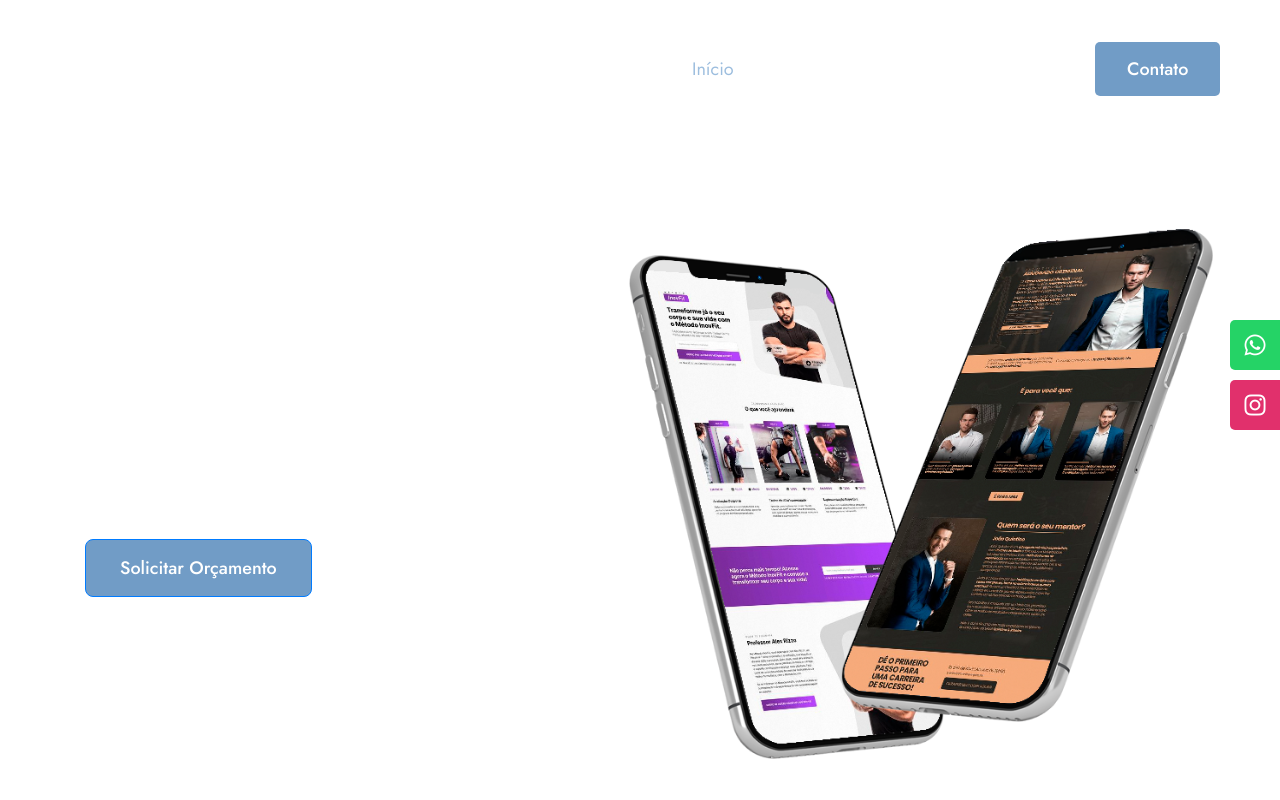
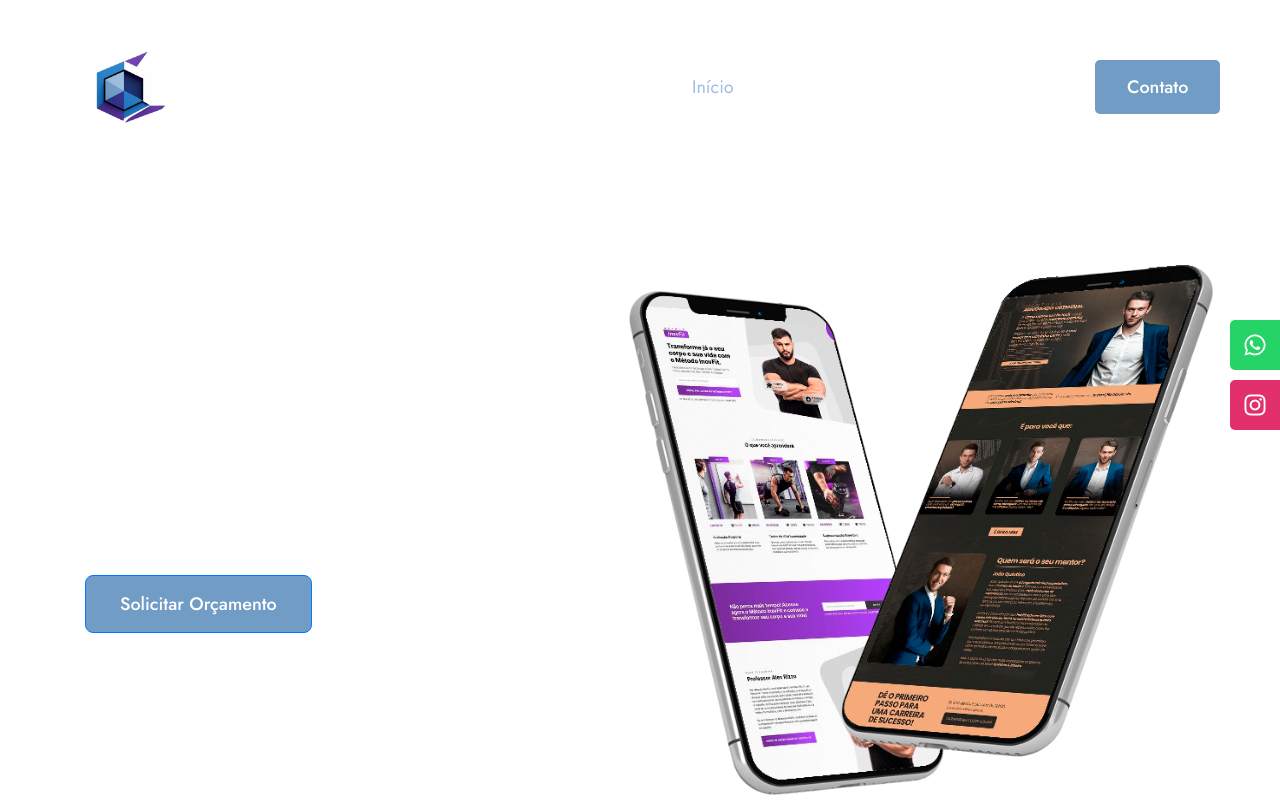
Before and after one commit to contademoz25/formadaweb-page, a plain HTML site: page index.html in a window 1280 px wide. Shown: the top 800 px of the page. Drawn offline with nearby package versions, Linux system fonts and the light colour scheme.

Commit message:
Update index.html

```diff
--- a/index.html
+++ b/index.html
@@ -83,8 +83,7 @@
                         </a>
                     </div>
                     <a class="navbar-brand" href="./index.html">
-                        <figure class="mb-0"><img src="./assets/images/6-simbolo-sem-fundo.png" alt="" class="logotipo img-fluid" style="display: none;">
-</figure>
+                        <figure class="mb-0"><img src="./assets/images/6-simbolo-sem-fundo.png" alt="" class="logotipo img-fluid"></figure>
                     </a>
                     <button class="navbar-toggler collapsed" type="button" data-toggle="collapse"
                         data-target="#navbarSupportedContent" aria-controls="navbarSupportedContent"
```
